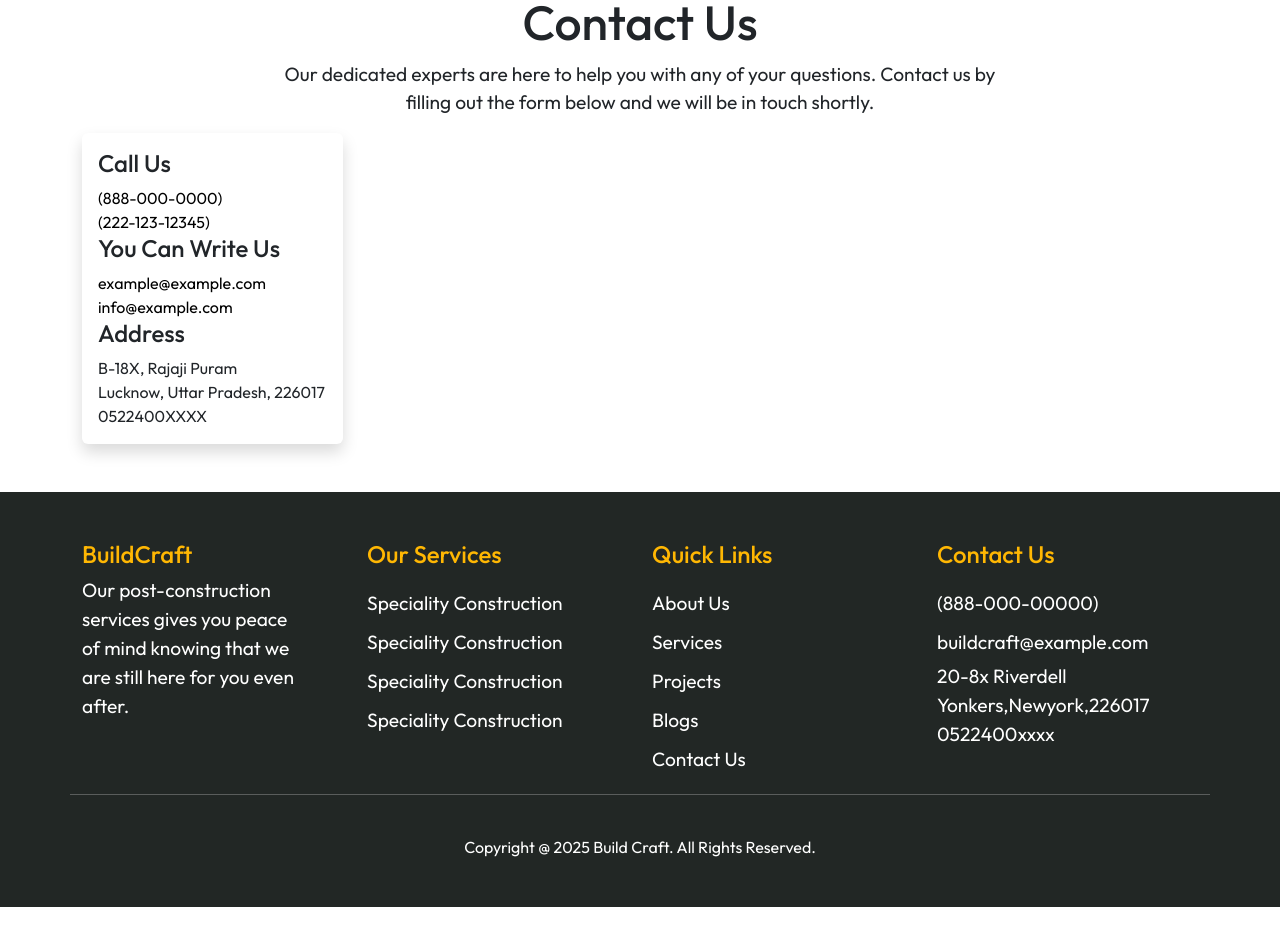
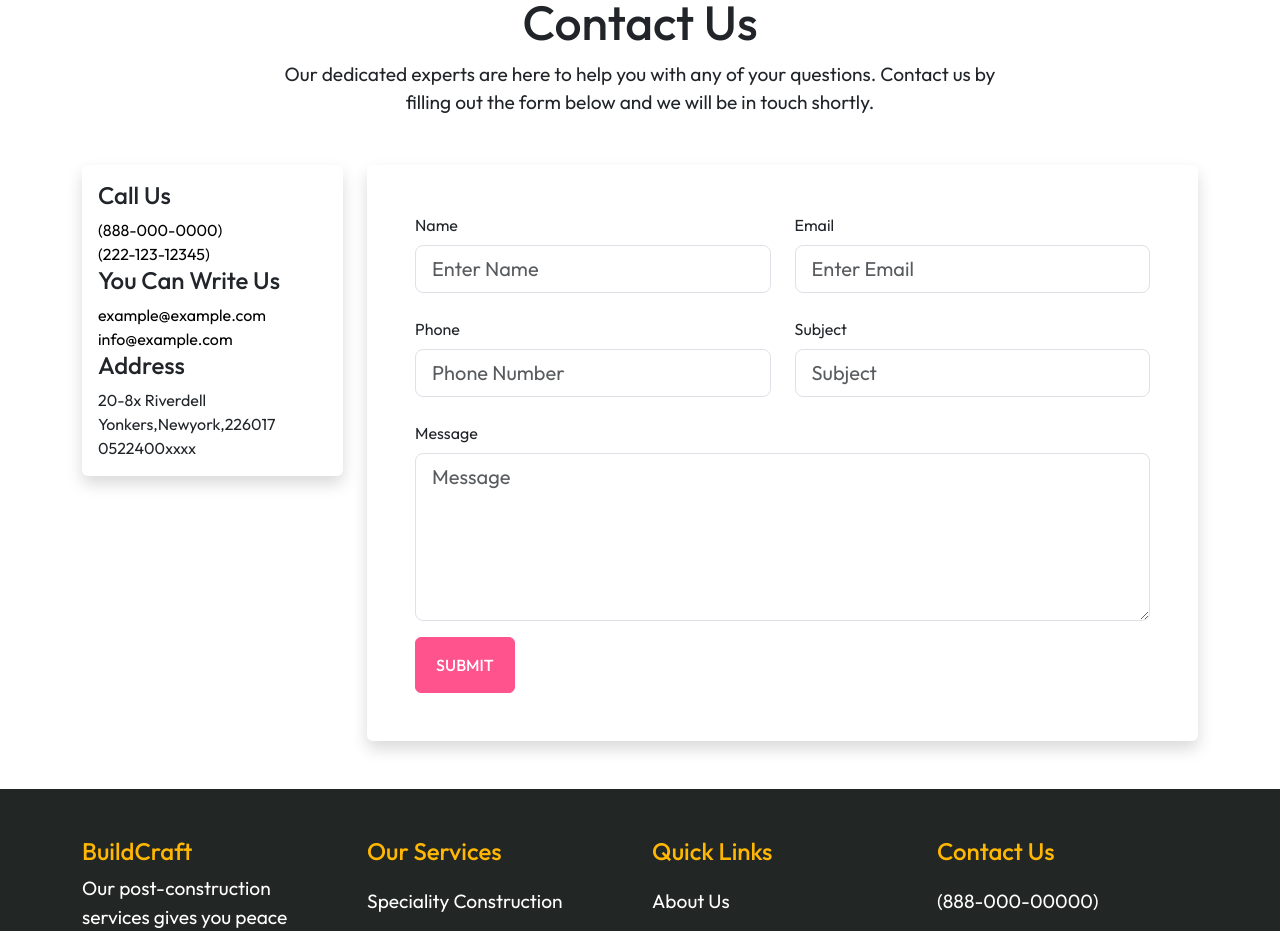
Before and after one commit to Rownokk/BuildCraft, a React (Vite) app in the folder frontend/: page /contact in a window 1280 px wide. Shown: the part 620-1551 px from the top of the page. Before the commit the page ends 1527 px from the top, so only its background shows below. Built offline with nearby package versions, Linux system fonts and the light colour scheme; a web font is replaced by a local one.

Commit message:
ContactUs page & fixed error

```diff
--- a/frontend/src/components/frontend/About.jsx
+++ b/frontend/src/components/frontend/About.jsx
@@ -29,7 +29,7 @@ const About = () => {
               We offer a diverse array of construction services, spanning residential, commercial, and industrial projects.
               </p>
             </div>
-            <div className='row pt-3'>
+            <div className='row justify-content-center pt-3'>
               {/* Team Member 1 */}
               <div className='col-md-6 col-lg-3 mb-3'>
                 <div className='card shadow border-0'>
--- a/frontend/src/components/frontend/ContactUs.jsx
+++ b/frontend/src/components/frontend/ContactUs.jsx
@@ -26,9 +26,9 @@ const ContactUs = () => {
               </p>
             </div>
 
-            <div className='row'>
+            <div className='row mt-5'>
               <div className='col-md-3'>
-                <div className='card shadow border-0'>
+                <div className='card shadow border-0 mb-3'>
                   <div className='card-body'>
                     <h3>Call Us</h3>
                     <a href='tel:8880000000'>(888-000-0000)</a><br />
@@ -40,22 +40,50 @@ const ContactUs = () => {
 
                     <h3>Address</h3>
                     <div>
-                      B-18X, Rajaji Puram <br/>
-                      Lucknow, Uttar Pradesh, 226017<br/>
-                      0522400XXXX
+                    20-8x Riverdell <br/>
+                   Yonkers,Newyork,226017 <br/>
+                    0522400xxxx
                     </div>
                   </div>
                 </div>
               </div>
+
               <div className='col-md-9'>
                 <div className='card shadow border-0'>
-                  {/* Add form or content here */}
+                  <div className='card-body p-5'>
+                    <form action="">
+                      <div className='row'>
+                        <div className='col-md-6 mb-4'>
+                          <label htmlFor="name" className='form-label'>Name</label>
+                          <input type="text" className='form-control form-control-lg' placeholder='Enter Name' />
+                        </div>
+                        <div className='col-md-6 mb-4'>
+                          <label htmlFor="email" className='form-label'>Email</label>
+                          <input type="email" className='form-control form-control-lg' placeholder='Enter Email' />
+                        </div>
+                      </div>
+                      <div className='row'>
+                        <div className='col-md-6 mb-4'>
+                          <label htmlFor="phone" className='form-label'>Phone</label>
+                          <input type="text" className='form-control form-control-lg' placeholder='Phone Number' />
+                        </div>
+                        <div className='col-md-6 mb-4'>
+                          <label htmlFor="subject" className='form-label'>Subject</label>
+                          <input type="text" className='form-control form-control-lg' placeholder='Subject' />
+                        </div>
+                      </div>
+                      <div>
+                      <label htmlFor="subject" className='form-label'>Message</label>
+                      <textarea name="" placeholder="Message" rows={5} id="" className='form-control form-control-lg'></textarea>
+                      </div>
+                      <button className='btn btn-primary large mt-3'>Submit</button>
+                    </form>
+                  </div>
                 </div>
               </div>
             </div>
           </div>
         </section>
-
       </main>
       <Footer />
     </>
```
